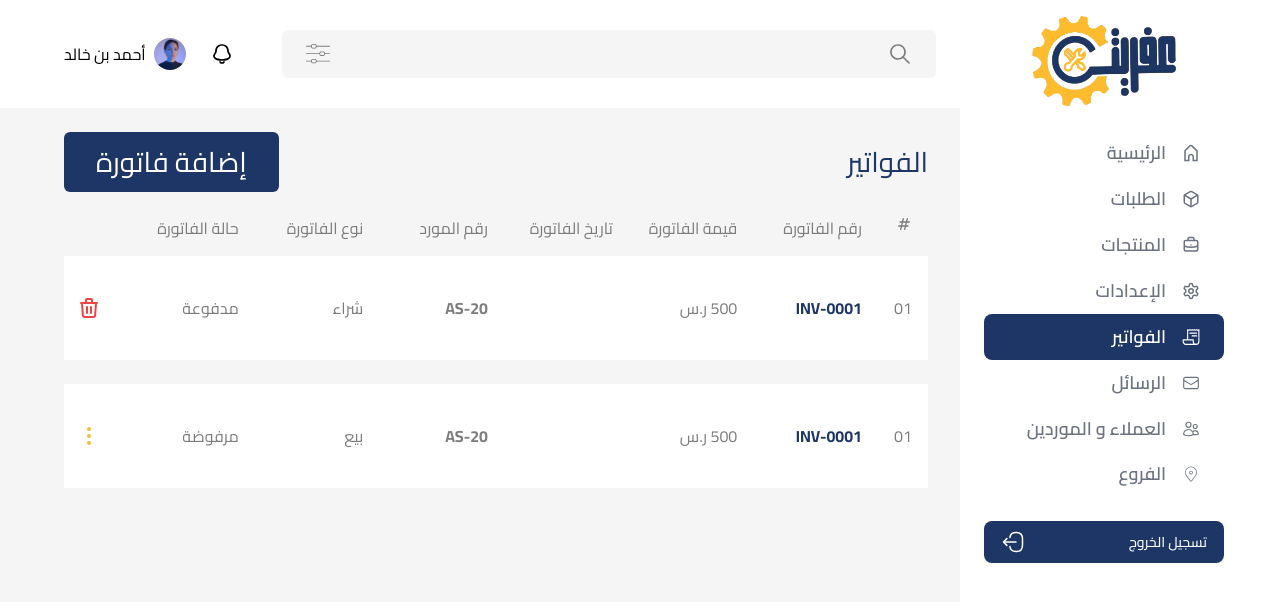
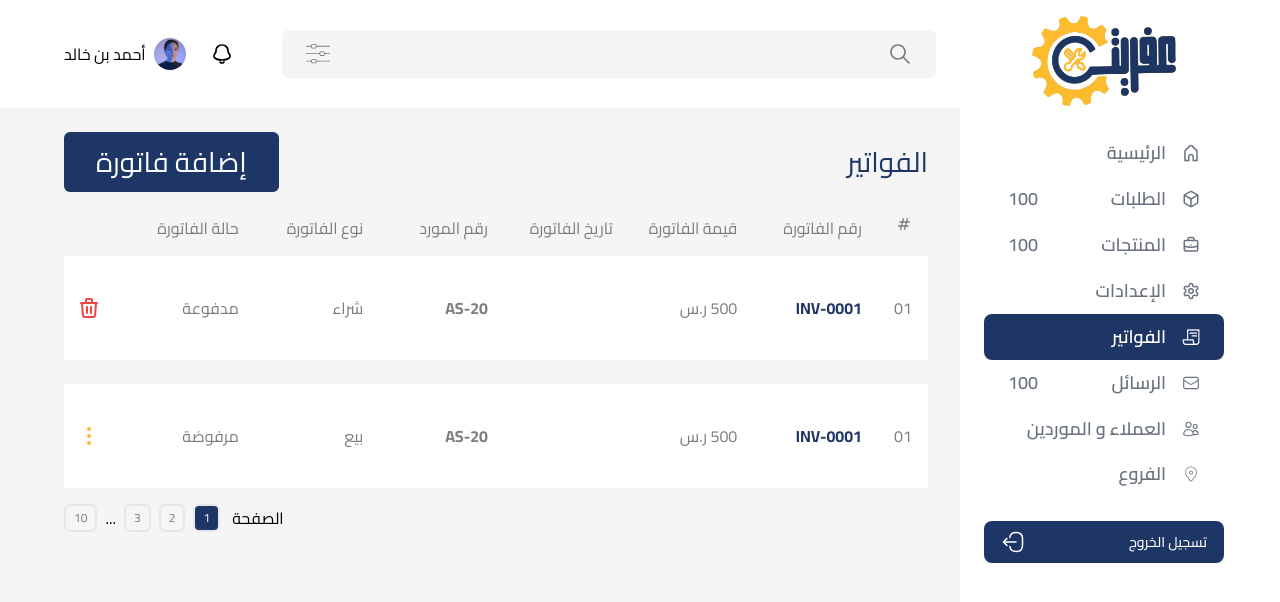
Before and after one commit to abdul-mohsen/web_afrita, a Next.js app: page /invoices in a window 1280 px wide. Shown: the top 602 px of the page. Built offline with nearby package versions, Linux system fonts and the light colour scheme; a web font is replaced by a local one.

Commit message:
some changes

```diff
--- a/app/invoices/page.jsx
+++ b/app/invoices/page.jsx
@@ -1,6 +1,8 @@
 import { SectionNav } from "@/components";
+
 import { HiOutlineHashtag } from 'react-icons/hi';
 import { InvoicesItem, InvoicesItemPaid } from '@/components'
+import PagesNumber from "@/components/PagesNumber";
 export default function Invoices() {
     return (
       <section id='invoices'>
@@ -30,6 +32,9 @@ export default function Invoices() {
                   />
 
             </div>
+            <div className="pt-4 flex justify-end">
+                    <PagesNumber />
+                </div>
       </section>
     )
   }
--- a/app/products/page.jsx
+++ b/app/products/page.jsx
@@ -1,5 +1,7 @@
 import { ProductItem } from "@/components";
 import { SectionNav } from "@/components";
+import PagesNumber from "@/components/PagesNumber";
+
 import { HiOutlineHashtag } from 'react-icons/hi';
 
 export default function Products() {
@@ -33,6 +35,9 @@ export default function Products() {
                 <ProductItem />
                 <ProductItem />
             </div>
+            <div className="pt-4 flex justify-end">
+                    <PagesNumber />
+                </div>
 
         </section>
     )
--- a/components/DropdownHeading.jsx
+++ b/components/DropdownHeading.jsx
@@ -17,7 +17,7 @@ const DropdownHeading = ({ heading, options }) => {
                 </div>
 
                 {isOpen && (
-                    <div className="absolute top-full right-0  w-[200px] mr-[-2px] bg-white border border-primary border-2 rounded-md">
+                    <div className="absolute top-full right-0  w-[200px] mr-[-2px]  bg-app-light-gray border-primary border-2 rounded-md">
                         {options.map((option, index) => (
                             <div key={index} className="w-full px-2 py-1">
                                 {option}
--- a/components/FilterNavbar.jsx
+++ b/components/FilterNavbar.jsx
@@ -41,7 +41,7 @@ function FilterNavbar() {
       </div>
       <div className="flex  gap-x-4">
         <button type="button" className="text-primary font-bold">الغاء</button>
-        <Button label="بحث" link="#" addclass="px-20 py-4  md:py-6 rounded-xl"/>
+        <Button label="بحث" link="#" addclass="px-16 py-4  md:py-6 rounded-xl"/>
       </div>
     </div>
    </div>
--- a/components/PagesNumber.jsx
+++ b/components/PagesNumber.jsx
@@ -14,23 +14,24 @@ export default function PagesNumber() {
   return (
     <div className="flex items-center gap-x-3">
       <h5>الصفحة</h5>
-      <div className="flex items-center gap-x-2">
+      <div className="flex   items-center gap-x-2">
         {testArray.slice(0, 3).map((_, i) => (
           <a
             key={i}
             href="#"
-            className={`w-[25px] h-[25px] rounded-md  ${selectedLink === i ? "text-white" : "text-app-gray"} text-center border border-2 ${
+            className={` text-xs py-1 px-2  rounded-md  ${selectedLink === i ? "text-white" : "text-app-gray"} text-center  border-2 ${
               selectedLink === i ? "bg-primary" : ""
             }`}
             onClick={() => handleLinkClick(i)}
           >
+
             {i + 1}
           </a>
         ))}
         <span>...</span>
         <a
           href="#"
-          className={`w-[25px] h-[25px]  rounded-md  ${selectedLink === lastIndex ? "text-white" : "text-app-gray"} text-center border border-2 ${
+          className={`py-1 px-2  text-xs rounded-md  ${selectedLink === lastIndex ? "text-white" : "text-app-gray"} text-center  border-2 ${
             selectedLink === 9 ? "bg-primary" : ""
           }`}
           onClick={() => handleLinkClick(lastIndex)}
--- a/constants/index.js
+++ b/constants/index.js
@@ -17,11 +17,13 @@ export const navLinks = [
     },
     {   href: "/orders",
         label: "الطلبات",
-        icon: <FiBox className="w-5 h-5" />
+        icon: <FiBox className="w-5 h-5" />,
+        count:100
     },
     {   href: "/products",
         label: "المنتجات",
-        icon: <HiOutlineBriefcase className="w-5 h-5" />
+        icon: <HiOutlineBriefcase className="w-5 h-5" />,
+        count:100
     },
     {   href: "/setting",
         label: "الإعدادات",
@@ -33,7 +35,8 @@ export const navLinks = [
     },
     {   href: "/messages",
         label: "الرسائل",
-        icon: <HiOutlineEnvelope className="w-5 h-5" />
+        icon: <HiOutlineEnvelope className="w-5 h-5" />,
+        count:100
     },
     {   href: "/suppliers",
         label: "العملاء و الموردين",
```
